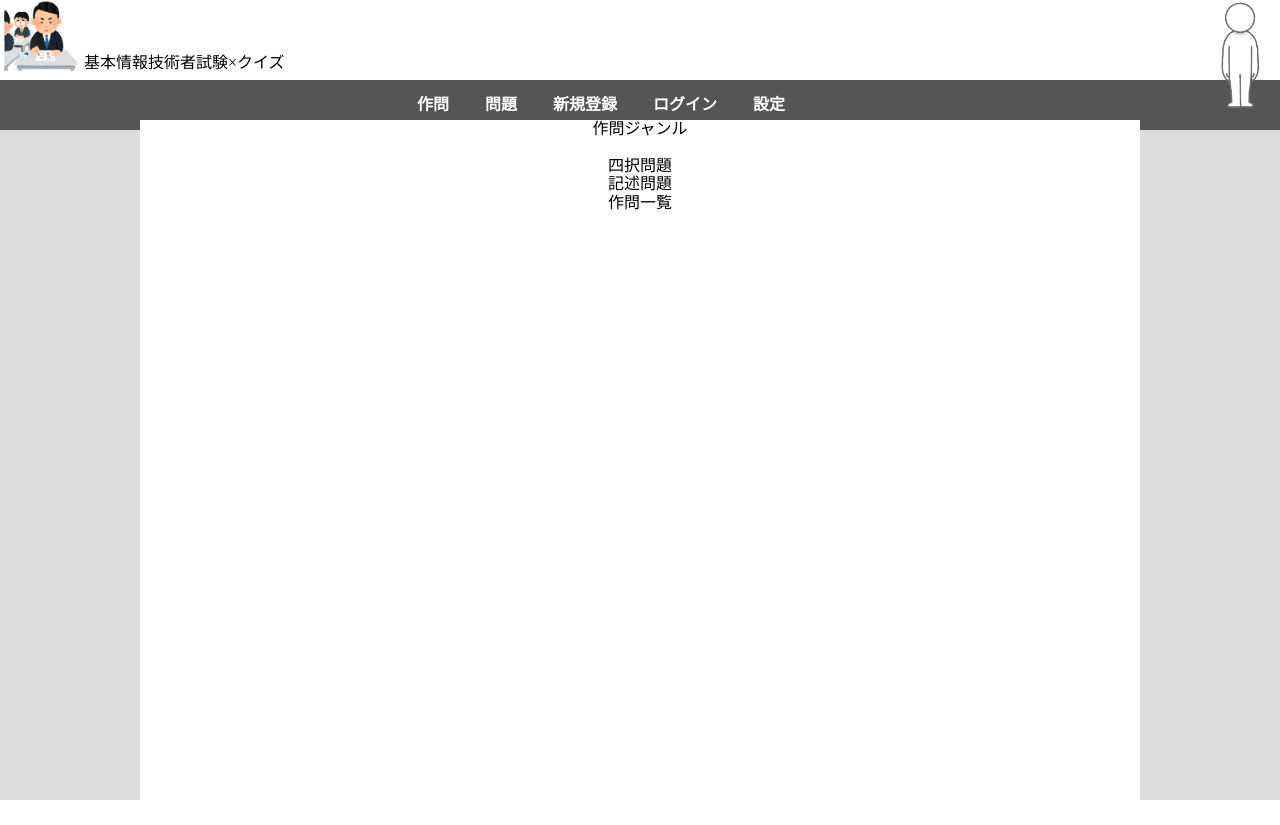
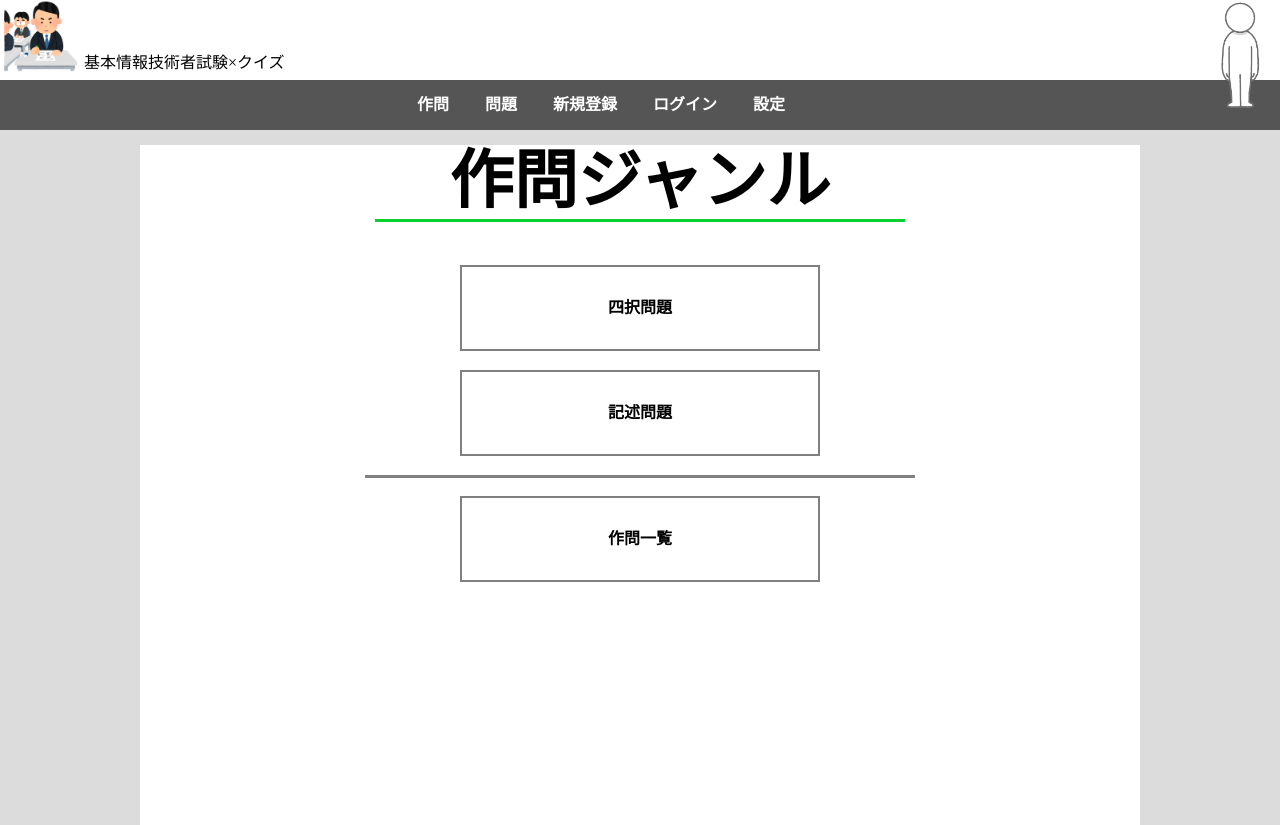
Before and after one commit to yuatomo/-------------, a PHP site: page /createQuestion/index.html in a window 1280 px wide. Before the commit the page ends 800 px from the top, so only its background shows below. Run offline with PHP 8.4, Linux system fonts and the light colour scheme.

Commit message:
六月九日の進展

```diff
--- a/createQuestion/css/index.css
+++ b/createQuestion/css/index.css
@@ -1,7 +1,33 @@
-.frame-white.h1{
-    font-size: 40rem;
+h1{
+    font-size: 4rem;
+    border-bottom:3px solid #09cf30;
+    text-align: center;
+    width: 53%;
+    margin: 25px auto;
 }
 
-.frame-white{
-    text-align: center;
+.Button {
+	display: block;
+	text-align: center;
+	vertical-align: middle;
+	text-decoration: none;
+	width: 360px;
+	margin: auto;
+	padding: 2rem 8rem;
+	font-weight: bold;
+	border: 2px solid grey;
+	color: black;
+	transition: 0.5s;
 }
+.Button:hover {
+	color: #fff;
+	background: #27acd9;
+}
+
+.line{
+    position: relative;
+    width: 55%;
+    height: 3px;
+    background-color: #808080;
+    margin: 0 auto;
+}
--- a/createQuestion/description.html
+++ b/createQuestion/description.html
@@ -4,6 +4,7 @@
         <meta charset="UTF-8">
         <title>基本情報技術者試験×クイズ</title>
         <link rel="stylesheet" href="../css/navigation.css">
+        <link rel="stylesheet" href="css/description.css">
         <script src="../js/navigation.js"></script>
     </head>
     <body>
@@ -29,7 +30,7 @@
         </nav>
         <div class="frame-gray">
             <div class="frame-white">
-                <h3></h3>
+                <h1>記述問題</h1>
             </div>
         </div>
     </body>
--- a/createQuestion/four-choice.html
+++ b/createQuestion/four-choice.html
@@ -4,6 +4,7 @@
         <meta charset="UTF-8">
         <title>基本情報技術者試験×クイズ</title>
         <link rel="stylesheet" href="../css/navigation.css">
+        <link rel="stylesheet" href="css/four-choise.css">
         <script src="../js/navigation.js"></script>
     </head>
     <body>
@@ -28,7 +29,10 @@
             </ul>
         </nav>
         <div class="frame-gray">
-            <div class="frame-white"></div>
+            <div class="frame-white">
+
+                <h1>四択問題</h1>
+            </div>
         </div>
     </body>
 </html>
--- a/createQuestion/index.html
+++ b/createQuestion/index.html
@@ -3,9 +3,8 @@
     <head>
         <meta charset="UTF-8">
         <title>基本情報技術者試験×クイズ</title>
+        <link rel="stylesheet" href="css/index.css">
         <link rel="stylesheet" href="../css/navigation.css">
-        <link rel="stylesheet" href="css/index.css">
-
         <script src="../js/navigation.js"></script>
     </head>
     <body>
@@ -32,10 +31,10 @@
         <div class="frame-gray">
             <div class="frame-white">
                 <h1>作問ジャンル</h1><br>
-
-                <a href="" clsaa=""></a>四択問題<br>
-                <a href="" clsaa=""></a>記述問題<br>
-                <a href="" clsaa=""></a>作問一覧<br>
+                <a href="four-choice.html" class="four-choice Button">四択問題</a><br>
+                <a href="description.html" class="description Button">記述問題</a><br>
+                <p class="line"></p><br>
+                <a href="list.html" class="list Button">作問一覧</a><br>
             </div>
         </div>
     </body>
--- a/createQuestion/list.html
+++ b/createQuestion/list.html
@@ -4,6 +4,7 @@
         <meta charset="UTF-8">
         <title>基本情報技術者試験×クイズ</title>
         <link rel="stylesheet" href="../css/navigation.css">
+        <link rel="stylesheet" href="css/list.css">
         <script src="../js/navigation.js"></script>
     </head>
     <body>
@@ -28,7 +29,10 @@
             </ul>
         </nav>
         <div class="frame-gray">
-            <div class="frame-white"></div>
+            <div class="frame-white">
+
+                <h1>作問一覧</h1><br>
+            </div>
         </div>
     </body>
 </html>
--- a/css/navigation.css
+++ b/css/navigation.css
@@ -63,7 +63,6 @@ dl {
 /* Headings */
 /* ============================================ */
 
-h1,
 h2,
 h3,
 h4,
```
Also changed, not shown: createQuestion/css/description.css (added, +7 -0 lines), createQuestion/css/four-choise.css (added, +7 -0 lines), createQuestion/css/list.css (added, +7 -0 lines).
